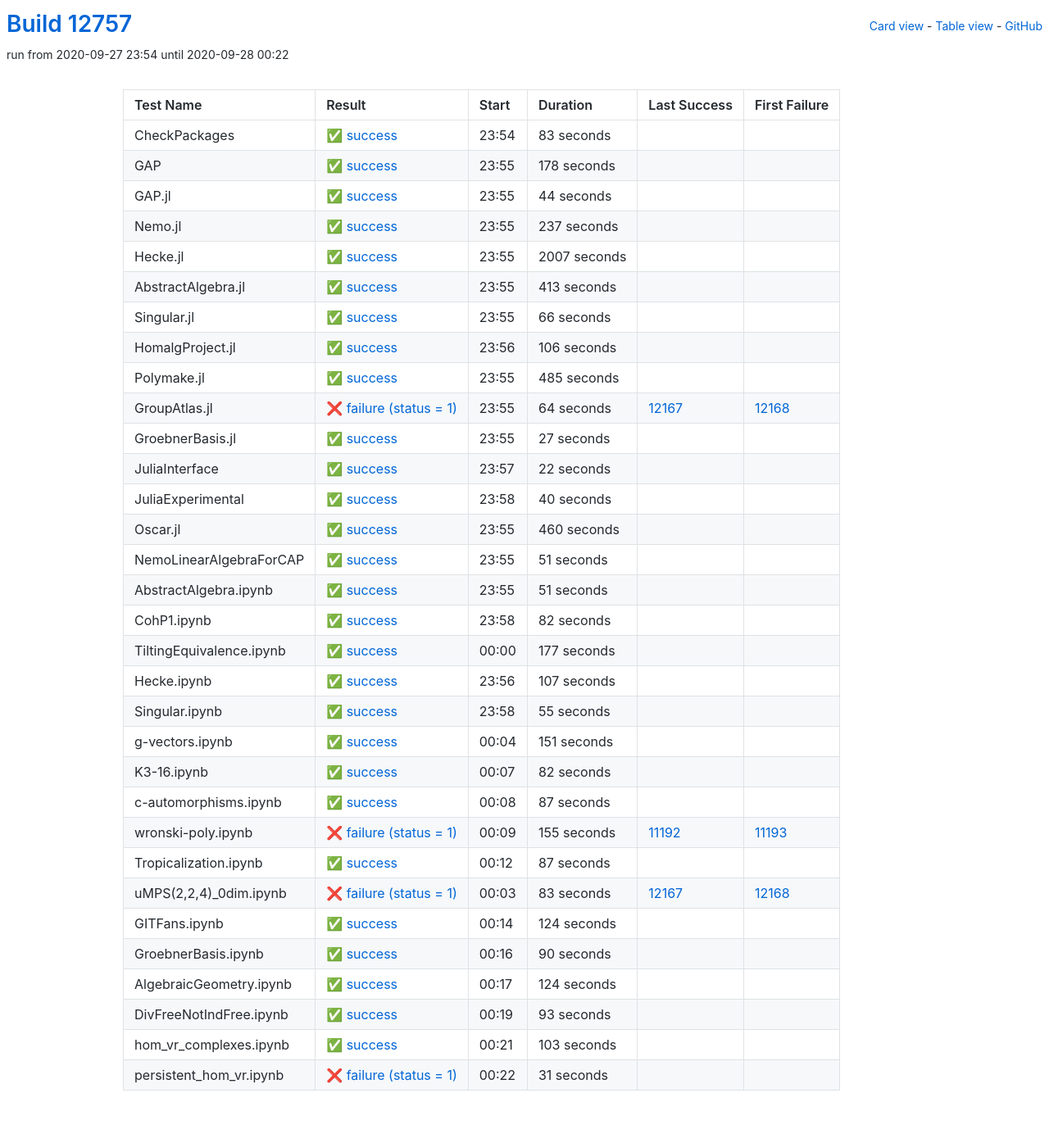
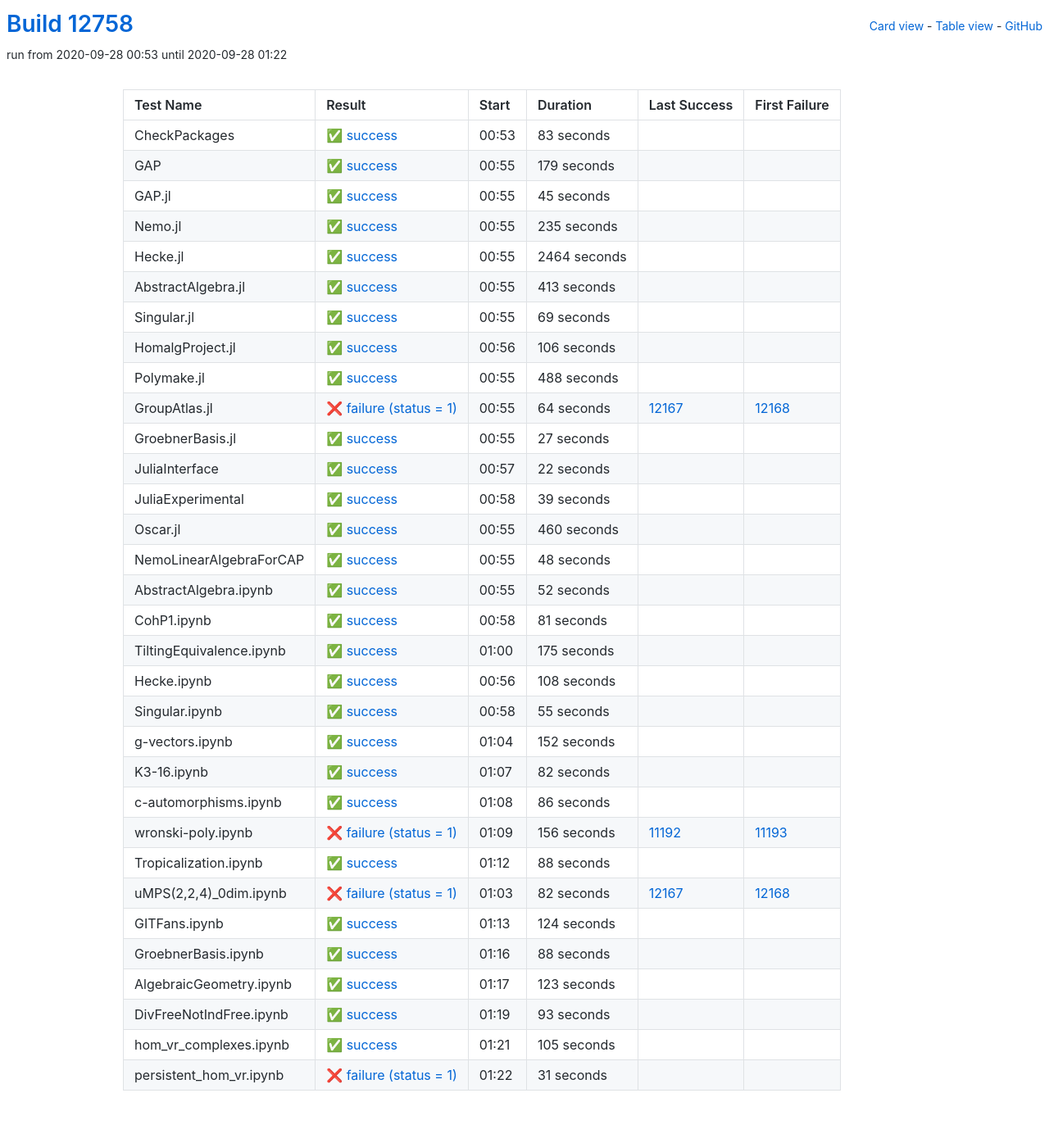
Before and after one commit to oscar-system/oscar-ci-status, a Jekyll site: the page built from table.html, in a window 1280 px wide. Shown: the whole page at 82% size. Built offline with Jekyll 4.4.1, drawn with Linux system fonts in a browser that asks for light colours.

Commit message:
Build #12758

```diff
--- a/_data/ci.yml
+++ b/_data/ci.yml
@@ -1,6 +1,6 @@
 ---
-build: 12757
-build_url: https://oscarci.mathematik.uni-kl.de/job/oscar/12757/
+build: 12758
+build_url: https://oscarci.mathematik.uni-kl.de/job/oscar/12758/
 job: oscar
 organization: oscar-system
 repo: oscar-ci-status
@@ -8,8 +8,8 @@
 tests:
 - name: CheckPackages
   id: checkpackages
-  log: https://oscarci.mathematik.uni-kl.de/job/oscar/12757/artifact/logs/build-12757/CheckPackages.log
-  start: 2020-09-27 23:54
+  log: https://oscarci.mathematik.uni-kl.de/job/oscar/12758/artifact/logs/build-12758/CheckPackages.log
+  start: 2020-09-28 00:53
   success: true
   exitcode: 0
   status: success
@@ -20,56 +20,56 @@
   first_failure_url:
 - name: GAP
   id: gap
-  log: https://oscarci.mathematik.uni-kl.de/job/oscar/12757/artifact/logs/build-12757/GAP.log
-  start: 2020-09-27 23:55
+  log: https://oscarci.mathematik.uni-kl.de/job/oscar/12758/artifact/logs/build-12758/GAP.log
+  start: 2020-09-28 00:55
   success: true
   exitcode: 0
   status: success
-  duration: 178
+  duration: 179
   last_success: false
   last_success_url:
   first_failure: false
   first_failure_url:
 - name: GAP.jl
   id: gap-jl
-  log: https://oscarci.mathematik.uni-kl.de/job/oscar/12757/artifact/logs/build-12757/GAP.jl.log
-  start: 2020-09-27 23:55
+  log: https://oscarci.mathematik.uni-kl.de/job/oscar/12758/artifact/logs/build-12758/GAP.jl.log
+  start: 2020-09-28 00:55
   success: true
   exitcode: 0
   status: success
-  duration: 44
+  duration: 45
   last_success: false
   last_success_url:
   first_failure: false
   first_failure_url:
 - name: Nemo.jl
   id: nemo-jl
-  log: https://oscarci.mathematik.uni-kl.de/job/oscar/12757/artifact/logs/build-12757/Nemo.jl.log
-  start: 2020-09-27 23:55
+  log: https://oscarci.mathematik.uni-kl.de/job/oscar/12758/artifact/logs/build-12758/Nemo.jl.log
+  start: 2020-09-28 00:55
   success: true
   exitcode: 0
   status: success
-  duration: 237
+  duration: 235
   last_success: false
   last_success_url:
   first_failure: false
   first_failure_url:
 - name: Hecke.jl
   id: hecke-jl
-  log: https://oscarci.mathematik.uni-kl.de/job/oscar/12757/artifact/logs/build-12757/Hecke.jl.log
-  start: 2020-09-27 23:55
+  log: https://oscarci.mathematik.uni-kl.de/job/oscar/12758/artifact/logs/build-12758/Hecke.jl.log
+  start: 2020-09-28 00:55
   success: true
   exitcode: 0
   status: success
-  duration: 2007
+  duration: 2464
   last_success: false
   last_success_url:
   first_failure: false
   first_failure_url:
 - name: AbstractAlgebra.jl
   id: abstractalgebra-jl
-  log: https://oscarci.mathematik.uni-kl.de/job/oscar/12757/artifact/logs/build-12757/AbstractAlgebra.jl.log
-  start: 2020-09-27 23:55
+  log: https://oscarci.mathematik.uni-kl.de/job/oscar/12758/artifact/logs/build-12758/AbstractAlgebra.jl.log
+  start: 2020-09-28 00:55
   success: true
   exitcode: 0
   status: success
@@ -80,20 +80,20 @@
   first_failure_url:
 - name: Singular.jl
   id: singular-jl
-  log: https://oscarci.mathematik.uni-kl.de/job/oscar/12757/artifact/logs/build-12757/Singular.jl.log
-  start: 2020-09-27 23:55
+  log: https://oscarci.mathematik.uni-kl.de/job/oscar/12758/artifact/logs/build-12758/Singular.jl.log
+  start: 2020-09-28 00:55
   success: true
   exitcode: 0
   status: success
-  duration: 66
+  duration: 69
   last_success: false
   last_success_url:
   first_failure: false
   first_failure_url:
 - name: HomalgProject.jl
   id: homalgproject-jl
-  log: https://oscarci.mathematik.uni-kl.de/job/oscar/12757/artifact/logs/build-12757/HomalgProject.jl.log
-  start: 2020-09-27 23:56
+  log: https://oscarci.mathematik.uni-kl.de/job/oscar/12758/artifact/logs/build-12758/HomalgProject.jl.log
+  start: 2020-09-28 00:56
   success: true
   exitcode: 0
   status: success
@@ -104,20 +104,20 @@
   first_failure_url:
 - name: Polymake.jl
   id: polymake-jl
-  log: https://oscarci.mathematik.uni-kl.de/job/oscar/12757/artifact/logs/build-12757/Polymake.jl.log
-  start: 2020-09-27 23:55
+  log: https://oscarci.mathematik.uni-kl.de/job/oscar/12758/artifact/logs/build-12758/Polymake.jl.log
+  start: 2020-09-28 00:55
   success: true
   exitcode: 0
   status: success
-  duration: 485
+  duration: 488
   last_success: false
   last_success_url:
   first_failure: false
   first_failure_url:
 - name: GroupAtlas.jl
   id: groupatlas-jl
-  log: https://oscarci.mathematik.uni-kl.de/job/oscar/12757/artifact/logs/build-12757/GroupAtlas.jl.log
-  start: 2020-09-27 23:55
+  log: https://oscarci.mathematik.uni-kl.de/job/oscar/12758/artifact/logs/build-12758/GroupAtlas.jl.log
+  start: 2020-09-28 00:55
   success: false
   exitcode: 1
   status: failure
@@ -128,8 +128,8 @@
   first_failure_url: https://oscarci.mathematik.uni-kl.de/job/oscar/12168/
 - name: GroebnerBasis.jl
   id: groebnerbasis-jl
-  log: https://oscarci.mathematik.uni-kl.de/job/oscar/12757/artifact/logs/build-12757/GroebnerBasis.jl.log
-  start: 2020-09-27 23:55
+  log: https://oscarci.mathematik.uni-kl.de/job/oscar/12758/artifact/logs/build-12758/GroebnerBasis.jl.log
+  start: 2020-09-28 00:55
   success: true
   exitcode: 0
   status: success
@@ -140,8 +140,8 @@
   first_failure_url:
 - name: JuliaInterface
   id: juliainterface
-  log: https://oscarci.mathematik.uni-kl.de/job/oscar/12757/artifact/logs/build-12757/JuliaInterface.log
-  start: 2020-09-27 23:57
+  log: https://oscarci.mathematik.uni-kl.de/job/oscar/12758/artifact/logs/build-12758/JuliaInterface.log
+  start: 2020-09-28 00:57
   success: true
   exitcode: 0
   status: success
@@ -152,20 +152,20 @@
   first_failure_url:
 - name: JuliaExperimental
   id: juliaexperimental
-  log: https://oscarci.mathematik.uni-kl.de/job/oscar/12757/artifact/logs/build-12757/JuliaExperimental.log
-  start: 2020-09-27 23:58
+  log: https://oscarci.mathematik.uni-kl.de/job/oscar/12758/artifact/logs/build-12758/JuliaExperimental.log
+  start: 2020-09-28 00:58
   success: true
   exitcode: 0
   status: success
-  duration: 40
+  duration: 39
   last_success: false
   last_success_url:
   first_failure: false
   first_failure_url:
 - name: Oscar.jl
   id: oscar-jl
-  log: https://oscarci.mathematik.uni-kl.de/job/oscar/12757/artifact/logs/build-12757/Oscar.jl.log
-  start: 2020-09-27 23:55
+  log: https://oscarci.mathematik.uni-kl.de/job/oscar/12758/artifact/logs/build-12758/Oscar.jl.log
+  start: 2020-09-28 00:55
   success: true
   exitcode: 0
   status: success
@@ -176,68 +176,68 @@
   first_failure_url:
 - name: NemoLinearAlgebraForCAP
   id: nemolinearalgebraforcap
-  log: https://oscarci.mathematik.uni-kl.de/job/oscar/12757/artifact/logs/build-12757/NemoLinearAlgebraForCAP.log
-  start: 2020-09-27 23:55
+  log: https://oscarci.mathematik.uni-kl.de/job/oscar/12758/artifact/logs/build-12758/NemoLinearAlgebraForCAP.log
+  start: 2020-09-28 00:55
   success: true
   exitcode: 0
   status: success
-  duration: 51
+  duration: 48
   last_success: false
   last_success_url:
   first_failure: false
   first_failure_url:
 - name: AbstractAlgebra.ipynb
   id: abstractalgebra-ipynb
-  log: https://oscarci.mathematik.uni-kl.de/job/oscar/12757/artifact/logs/build-12757/AbstractAlgebra.ipynb.log
-  start: 2020-09-27 23:55
+  log: https://oscarci.mathematik.uni-kl.de/job/oscar/12758/artifact/logs/build-12758/AbstractAlgebra.ipynb.log
+  start: 2020-09-28 00:55
   success: true
   exitcode: 0
   status: success
-  duration: 51
+  duration: 52
   last_success: false
   last_success_url:
   first_failure: false
   first_failure_url:
 - name: CohP1.ipynb
   id: cohp1-ipynb
-  log: https://oscarci.mathematik.uni-kl.de/job/oscar/12757/artifact/logs/build-12757/CohP1.ipynb.log
-  start: 2020-09-27 23:58
+  log: https://oscarci.mathematik.uni-kl.de/job/oscar/12758/artifact/logs/build-12758/CohP1.ipynb.log
+  start: 2020-09-28 00:58
   success: true
   exitcode: 0
   status: success
-  duration: 82
+  duration: 81
   last_success: false
   last_success_url:
   first_failure: false
   first_failure_url:
 - name: TiltingEquivalence.ipynb
   id: tiltingequivalence-ipynb
-  log: https://oscarci.mathematik.uni-kl.de/job/oscar/12757/artifact/logs/build-12757/TiltingEquivalence.ipynb.log
-  start: 2020-09-28 00:00
+  log: https://oscarci.mathematik.uni-kl.de/job/oscar/12758/artifact/logs/build-12758/TiltingEquivalence.ipynb.log
+  start: 2020-09-28 01:00
   success: true
   exitcode: 0
   status: success
-  duration: 177
+  duration: 175
   last_success: false
   last_success_url:
   first_failure: false
   first_failure_url:
 - name: Hecke.ipynb
   id: hecke-ipynb
-  log: https://oscarci.mathematik.uni-kl.de/job/oscar/12757/artifact/logs/build-12757/Hecke.ipynb.log
-  start: 2020-09-27 23:56
+  log: https://oscarci.mathematik.uni-kl.de/job/oscar/12758/artifact/logs/build-12758/Hecke.ipynb.log
+  start: 2020-09-28 00:56
   success: true
   exitcode: 0
   status: success
-  duration: 107
+  duration: 108
   last_success: false
   last_success_url:
   first_failure: false
   first_failure_url:
 - name: Singular.ipynb
   id: singular-ipynb
-  log: https://oscarci.mathematik.uni-kl.de/job/oscar/12757/artifact/logs/build-12757/Singular.ipynb.log
-  start: 2020-09-27 23:58
+  log: https://oscarci.mathematik.uni-kl.de/job/oscar/12758/artifact/logs/build-12758/Singular.ipynb.log
+  start: 2020-09-28 00:58
   success: true
   exitcode: 0
   status: success
@@ -248,20 +248,20 @@
   first_failure_url:
 - name: g-vectors.ipynb
   id: g-vectors-ipynb
-  log: https://oscarci.mathematik.uni-kl.de/job/oscar/12757/artifact/logs/build-12757/g-vectors.ipynb.log
-  start: 2020-09-28 00:04
+  log: https://oscarci.mathematik.uni-kl.de/job/oscar/12758/artifact/logs/build-12758/g-vectors.ipynb.log
+  start: 2020-09-28 01:04
   success: true
   exitcode: 0
   status: success
-  duration: 151
+  duration: 152
   last_success: false
   last_success_url:
   first_failure: false
   first_failure_url:
 - name: K3-16.ipynb
   id: k3-16-ipynb
-  log: https://oscarci.mathematik.uni-kl.de/job/oscar/12757/artifact/logs/build-12757/K3-16.ipynb.log
-  start: 2020-09-28 00:07
+  log: https://oscarci.mathematik.uni-kl.de/job/oscar/12758/artifact/logs/build-12758/K3-16.ipynb.log
+  start: 2020-09-28 01:07
   success: true
   exitcode: 0
   status: success
@@ -272,56 +272,56 @@
   first_failure_url:
 - name: c-automorphisms.ipynb
   id: c-automorphisms-ipynb
-  log: https://oscarci.mathematik.uni-kl.de/job/oscar/12757/artifact/logs/build-12757/c-automorphisms.ipynb.log
-  start: 2020-09-28 00:08
+  log: https://oscarci.mathematik.uni-kl.de/job/oscar/12758/artifact/logs/build-12758/c-automorphisms.ipynb.log
+  start: 2020-09-28 01:08
   success: true
   exitcode: 0
   status: success
-  duration: 87
+  duration: 86
   last_success: false
   last_success_url:
   first_failure: false
   first_failure_url:
 - name: wronski-poly.ipynb
   id: wronski-poly-ipynb
-  log: https://oscarci.mathematik.uni-kl.de/job/oscar/12757/artifact/logs/build-12757/wronski-poly.ipynb.log
-  start: 2020-09-28 00:09
+  log: https://oscarci.mathematik.uni-kl.de/job/oscar/12758/artifact/logs/build-12758/wronski-poly.ipynb.log
+  start: 2020-09-28 01:09
   success: false
   exitcode: 1
   status: failure
-  duration: 155
+  duration: 156
   last_success: 11192
   last_success_url: https://oscarci.mathematik.uni-kl.de/job/oscar/11192/
   first_failure: 11193
   first_failure_url: https://oscarci.mathematik.uni-kl.de/job/oscar/11193/
 - name: Tropicalization.ipynb
   id: tropicalization-ipynb
-  log: https://oscarci.mathematik.uni-kl.de/job/oscar/12757/artifact/logs/build-12757/Tropicalization.ipynb.log
-  start: 2020-09-28 00:12
+  log: https://oscarci.mathematik.uni-kl.de/job/oscar/12758/artifact/logs/build-12758/Tropicalization.ipynb.log
+  start: 2020-09-28 01:12
   success: true
   exitcode: 0
   status: success
-  duration: 87
+  duration: 88
   last_success: false
   last_success_url:
   first_failure: false
   first_failure_url:
 - name: uMPS(2,2,4)_0dim.ipynb
   id: umps-2-2-4-0dim-ipynb
-  log: https://oscarci.mathematik.uni-kl.de/job/oscar/12757/artifact/logs/build-12757/uMPS-2-2-4-_0dim.ipynb.log
-  start: 2020-09-28 00:03
+  log: https://oscarci.mathematik.uni-kl.de/job/oscar/12758/artifact/logs/build-12758/uMPS-2-2-4-_0dim.ipynb.log
+  start: 2020-09-28 01:03
   success: false
   exitcode: 1
   status: failure
-  duration: 83
+  duration: 82
   last_success: 12167
   last_success_url: https://oscarci.mathematik.uni-kl.de/job/oscar/12167/
   first_failure: 12168
   first_failure_url: https://oscarci.mathematik.uni-kl.de/job/oscar/12168/
 - name: GITFans.ipynb
   id: gitfans-ipynb
-  log: https://oscarci.mathematik.uni-kl.de/job/oscar/12757/artifact/logs/build-12757/GITFans.ipynb.log
-  start: 2020-09-28 00:14
+  log: https://oscarci.mathematik.uni-kl.de/job/oscar/12758/artifact/logs/build-12758/GITFans.ipynb.log
+  start: 2020-09-28 01:13
   success: true
   exitcode: 0
   status: success
@@ -332,32 +332,32 @@
   first_failure_url:
 - name: GroebnerBasis.ipynb
   id: groebnerbasis-ipynb
-  log: https://oscarci.mathematik.uni-kl.de/job/oscar/12757/artifact/logs/build-12757/GroebnerBasis.ipynb.log
-  start: 2020-09-28 00:16
+  log: https://oscarci.mathematik.uni-kl.de/job/oscar/12758/artifact/logs/build-12758/GroebnerBasis.ipynb.log
+  start: 2020-09-28 01:16
   success: true
   exitcode: 0
   status: success
-  duration: 90
+  duration: 88
   last_success: false
   last_success_url:
   first_failure: false
   first_failure_url:
 - name: AlgebraicGeometry.ipynb
   id: algebraicgeometry-ipynb
-  log: https://oscarci.mathematik.uni-kl.de/job/oscar/12757/artifact/logs/build-12757/AlgebraicGeometry.ipynb.log
-  start: 2020-09-28 00:17
+  log: https://oscarci.mathematik.uni-kl.de/job/oscar/12758/artifact/logs/build-12758/AlgebraicGeometry.ipynb.log
+  start: 2020-09-28 01:17
   success: true
   exitcode: 0
   status: success
-  duration: 124
+  duration: 123
   last_success: false
   last_success_url:
   first_failure: false
   first_failure_url:
 - name: DivFreeNotIndFree.ipynb
   id: divfreenotindfree-ipynb
-  log: https://oscarci.mathematik.uni-kl.de/job/oscar/12757/artifact/logs/build-12757/DivFreeNotIndFree.ipynb.log
-  start: 2020-09-28 00:19
+  log: https://oscarci.mathematik.uni-kl.de/job/oscar/12758/artifact/logs/build-12758/DivFreeNotIndFree.ipynb.log
+  start: 2020-09-28 01:19
   success: true
   exitcode: 0
   status: success
@@ -368,20 +368,20 @@
   first_failure_url:
 - name: hom_vr_complexes.ipynb
   id: hom-vr-complexes-ipynb
-  log: https://oscarci.mathematik.uni-kl.de/job/oscar/12757/artifact/logs/build-12757/hom_vr_complexes.ipynb.log
-  start: 2020-09-28 00:21
+  log: https://oscarci.mathematik.uni-kl.de/job/oscar/12758/artifact/logs/build-12758/hom_vr_complexes.ipynb.log
+  start: 2020-09-28 01:21
   success: true
   exitcode: 0
   status: success
-  duration: 103
+  duration: 105
   last_success: false
   last_success_url:
   first_failure: false
   first_failure_url:
 - name: persistent_hom_vr.ipynb
   id: persistent-hom-vr-ipynb
-  log: https://oscarci.mathematik.uni-kl.de/job/oscar/12757/artifact/logs/build-12757/persistent_hom_vr.ipynb.log
-  start: 2020-09-28 00:22
+  log: https://oscarci.mathematik.uni-kl.de/job/oscar/12758/artifact/logs/build-12758/persistent_hom_vr.ipynb.log
+  start: 2020-09-28 01:22
   success: false
   exitcode: 1
   status: failure
```
Also changed, not shown: README.md.
